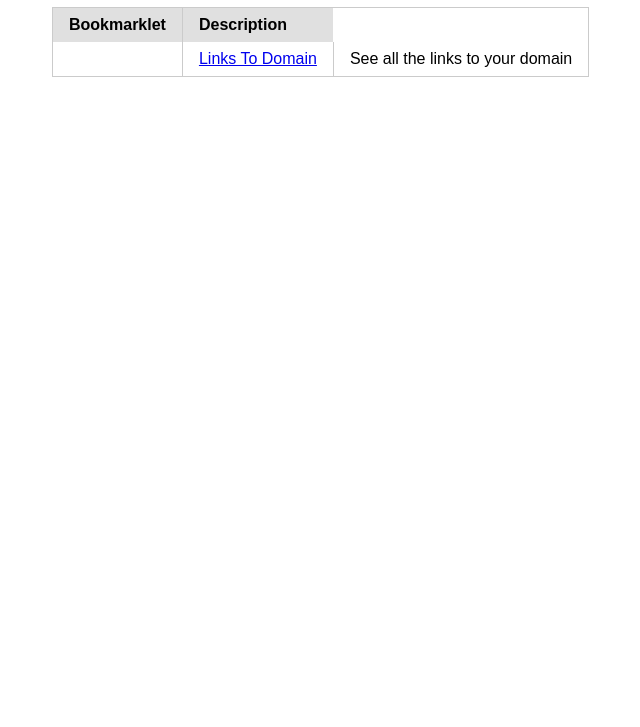
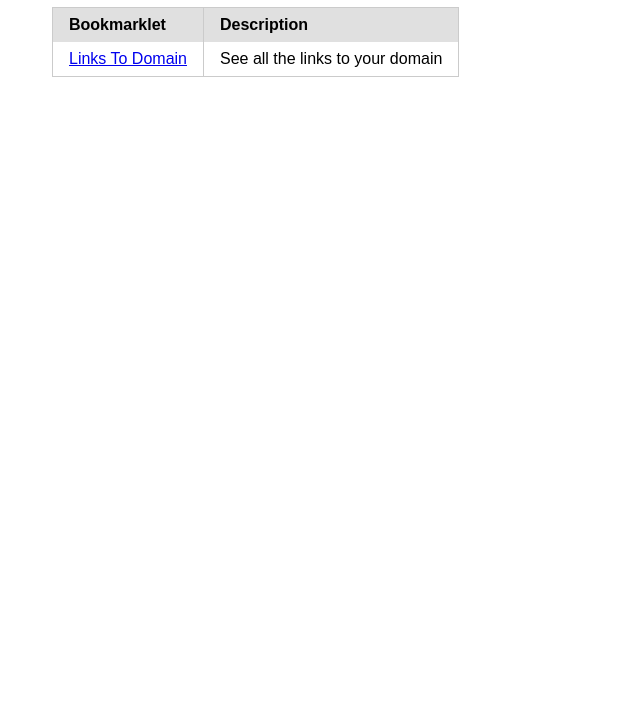
Before and after one commit to RobOusbey/scraping, a plain HTML site: page index.html in a window 1280 px wide. Shown: the part 73-800 px from the top of the page, without its empty margins (268-908 px from the left). Drawn offline with nearby package versions, Linux system fonts and the light colour scheme.

Commit message:
Update index.html

```diff
--- a/index.html
+++ b/index.html
@@ -18,11 +18,7 @@
                 </thead>
                 <tbody>
                     <tr>
-                        <td>
-                        <td><a href="javascript:(function(){
-                            document.body.appendChild(document.createElement('script')).src='https://ajax.googleapis.com/ajax/libs/jquery/3.7.1/jquery.min.js';
-                            document.body.appendChild(document.createElement('script')).src='https://raw.githubusercontent.com/RobOusbey/scraping/refs/heads/master/links_to_domain.js';
-                        })();">Links To Domain</a></td>
+                        <td><a href="javascript:(function(){window.myDomain="underarmour.com";document.body.appendChild(document.createElement('script')).src='https://ajax.googleapis.com/ajax/libs/jquery/3.7.1/jquery.min.js';document.body.appendChild(document.createElement('script')).src='https://raw.githubusercontent.com/RobOusbey/scraping/refs/heads/master/links_to_domain.js';})();">Links To Domain</a></td>
                         <td>See all the links to your domain</td>
                     </tr>
 
```
